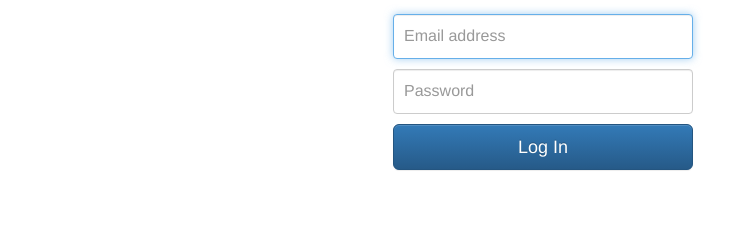
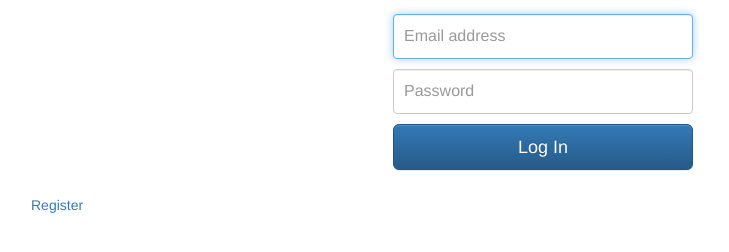
Before and after one commit to PyconUK/voting, a Django app: template voting/templates/login.html in a window 1280 px wide. Shown: the part 51-303 px from the top of the page, without its empty margins (97-826 px from the left). Run offline with Django 3.2, Linux system fonts and the light colour scheme; the template is opened without the code that fills it, so the values that code supplies are empty; some libraries are stand-ins or nearby versions.

Commit message:
Add registration link to login view

```diff
--- a/voting/templates/login.html
+++ b/voting/templates/login.html
@@ -13,4 +13,6 @@
 
   <button class="btn btn-lg btn-primary btn-block" type="submit">Log In</button>
 </form>
+
+<a href="{% url 'register' %}">Register</a>
 {% endblock %}
```
